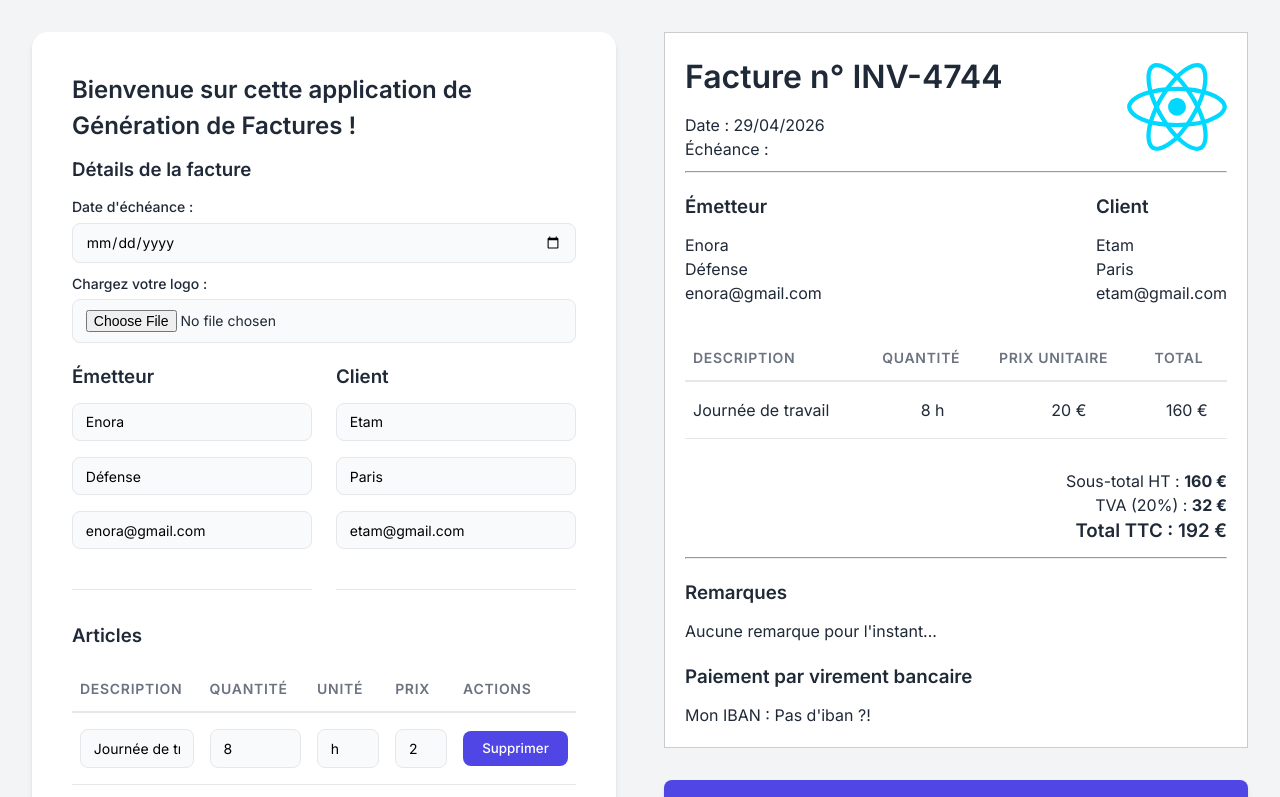
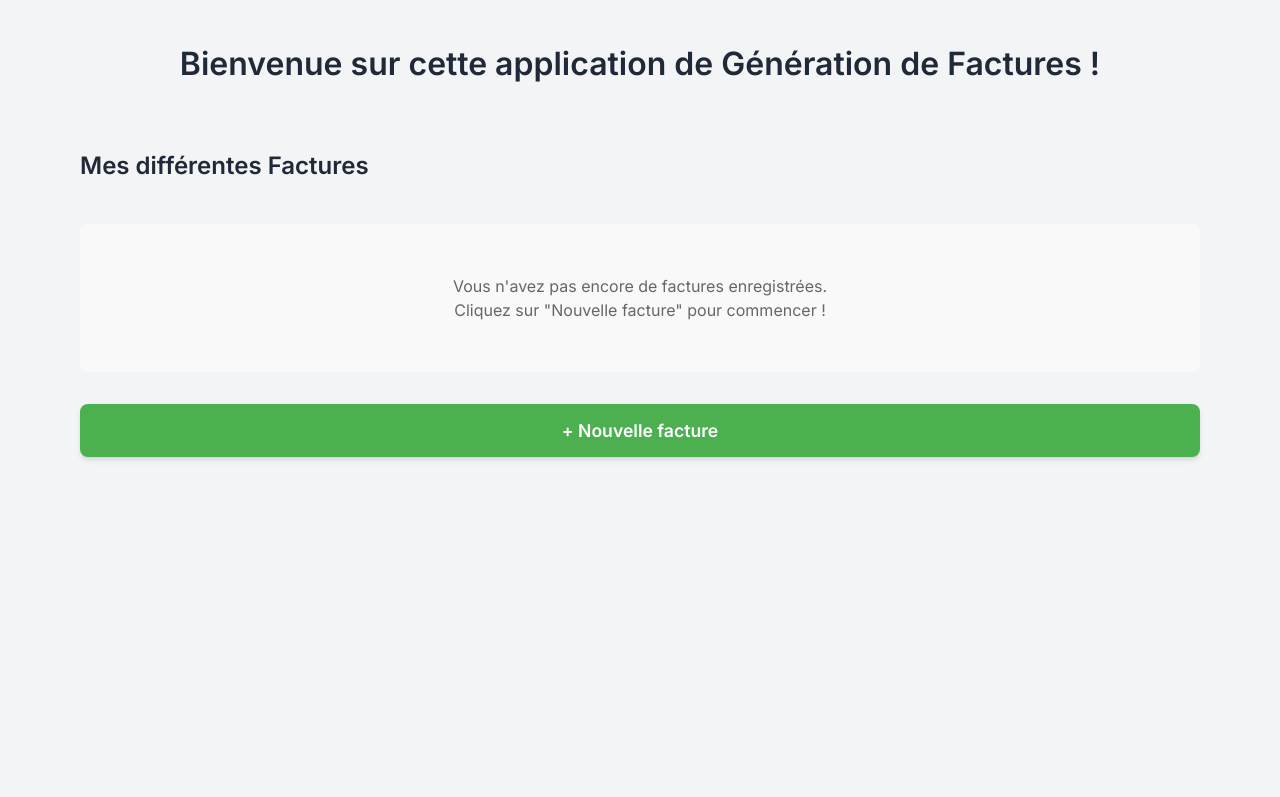
Before and after one commit to sweethehe/invoice-app, a React (Vite) app: page / in a window 1280 px wide. Shown: the top 797 px of the page. Built offline with nearby package versions, Linux system fonts and the light colour scheme.

Commit message:
feat(sauvegarde, listeFacture): ajouter des fonctionalités bonus

```diff
--- a/src/App.jsx
+++ b/src/App.jsx
@@ -1,20 +1,63 @@
 import { useState } from "react";
-import reactLogo from "./assets/react.svg";
-import viteLogo from "./assets/vite.svg";
 import heroImg from "./assets/hero.png";
 import { useInvoice } from "./hooks/useInvoice";
 import { InvoiceForm } from "./components/InvoiceForm/InvoiceForm";
 import { InvoicePreview } from "./components/InvoicePreview/InvoicePreview";
 import { generatePdf } from "./utils/pdfGenerator";
+import { Home } from "./home";
 
 function App() {
-  const { invoice, addItem, updateItem, removeItem, updateField, updateNote, updateIban, updateLogo } =
-    useInvoice();
+  const {
+    invoice,
+    invoiceList,
+    saveInvoice,
+    loadInvoice,
+    createNewInvoice,
+    addItem,
+    updateItem,
+    removeItem,
+    updateField,
+    updateNote,
+    updateIban,
+    updateLogo,
+  } = useInvoice();
+
+  const [currentView, setCurrentView] = useState("home");
+
+  const handleCreateNew = () => {
+    createNewInvoice();
+    setCurrentView("editor");
+  };
+
+  const handleEdit = (invoiceId) => {
+    loadInvoice(invoiceId);
+    setCurrentView("editor");
+  };
+
+  const handleSaveAndHome = () => {
+    saveInvoice();
+    setCurrentView("home");
+  };
+
+  if (currentView === "home") {
+    return (
+      <Home
+        invoiceList={invoiceList}
+        onCreateNew={handleCreateNew}
+        onEdit={handleEdit}
+      />
+    );
+  }
 
   return (
     <>
+      <div style={{ padding: "20px" }}>
+        <button className="download-btn" onClick={() => setCurrentView("home")}>
+          ← Retour à l'accueil
+        </button>
+      </div>
+
       <div className="app-container">
-
         {/* F A C T U R E - F O R M */}
         <div className="app-column">
           <InvoiceForm
@@ -32,11 +75,29 @@ function App() {
         {/* P R E V I E W - F A C T U R E */}
         <div className="app-column">
           <InvoicePreview invoice={invoice} />
-        <button className="download-btn" onClick={() => generatePdf(invoice)}>
+          <div
+            style={{
+              display: "flex",
+              justifyContent: "space-between",
+              marginTop: "20px",
+              gap: "20px",
+            }}
+          >
+            <button
+              className="download-btn"
+              onClick={() => generatePdf(invoice)}
+            >
               Télécharger le PDF
             </button>
+
+            <button
+              className="download-btn"
+              onClick={handleSaveAndHome}
+            >
+              Enregistrer la facture
+            </button>
           </div>
-
+        </div>
       </div>
     </>
   );
--- /dev/null
+++ b/src/components/InvoiceCard.jsx
@@ -0,0 +1,30 @@
+export function InvoiceCard({ invoice, onClick }) {
+  const { number, date } = invoice.details;
+  const clientName = invoice.client.name;
+
+  return (
+    <div
+      onClick={onClick}
+      style={{
+        border: "1px solid #ccc",
+        borderRadius: "8px",
+        padding: "20px",
+        cursor: "pointer",
+        backgroundColor: "white",
+        boxShadow: "0 2px 4px rgba(0,0,0,0.1)",
+        transition: "transform 0.2s",
+      }}
+      onMouseEnter={(e) => (e.currentTarget.style.transform = "scale(1.02)")}
+      onMouseLeave={(e) => (e.currentTarget.style.transform = "scale(1)")}
+    >
+      <h3>Facture n° {number}</h3>
+      <p><strong>Client :</strong> {clientName || "Non renseigné"}</p>
+      <p><strong>Date :</strong> {date}</p>
+      <div style={{ marginTop: "15px", textAlign: "right" }}>
+        <button style={{ padding: "5px 10px", cursor: "pointer" }}>
+          Modifier
+        </button>
+      </div>
+    </div>
+  );
+}
--- a/src/components/InvoiceForm/InvoiceForm.jsx
+++ b/src/components/InvoiceForm/InvoiceForm.jsx
@@ -28,8 +28,7 @@ export function InvoiceForm({
 
   return (
     <div className="form-card">
-      <h2>Bienvenue sur cette application de Génération de Factures !</h2>
-
+      <h2>Formulaire de ma Facture </h2>
       {/* D É T A I L S   F A C T U R E */}
       <div>
         <h3 style={{marginTop: 10}}>Détails de la facture</h3>
--- a/src/components/InvoicePreview/InvoiceHeader.jsx
+++ b/src/components/InvoicePreview/InvoiceHeader.jsx
@@ -3,7 +3,7 @@ import { formatDate } from "../../utils/formatters";
 
 export function InvoiceHeader({invoice}) {
   return (
-    <div style={{ display: "flex", justifyContent: "space-between", marginBottom: 10}}>
+    <div style={{ display: "flex", justifyContent: "space-between", marginBottom: 10,}}>
       <div>
         <h1>Facture n° {invoice.details.number}</h1>
         <p>Date : {invoice.details.date}</p>
--- /dev/null
+++ b/src/home.jsx
@@ -0,0 +1,53 @@
+import { InvoiceCard } from "./components/InvoiceCard";
+
+export function Home({ invoiceList, onCreateNew, onEdit }) {
+  const invoices = Object.values(invoiceList);
+
+  return (
+    <div style={{ padding: "40px", maxWidth: "1200px", margin: "0 auto" }}>
+      <div style={{marginBottom: "40px" }}>
+        <h1 style={{marginBottom: "60px", display: "flex", justifyContent:"center"}}>Bienvenue sur cette application de Génération de Factures !</h1>
+        <h2>Mes différentes Factures</h2>
+      </div>
+
+      {invoices.length === 0 ? (
+        <div
+          style={{
+            textAlign: "center",
+            padding: "50px",
+            backgroundColor: "#f9f9f9",
+            borderRadius: "8px",
+            color: "#666",
+          }}
+        >
+          <p>Vous n'avez pas encore de factures enregistrées.</p>
+          <p>Cliquez sur "Nouvelle facture" pour commencer !</p>
+        </div>
+      ) : (
+        <div
+          style={{
+            display: "grid",
+            gridTemplateColumns: "repeat(auto-fill, minmax(300px, 1fr))",
+            gap: "20px",
+          }}
+        >
+          {invoices.map((invoice) => (
+            <InvoiceCard
+              key={invoice.details.number}
+              invoice={invoice}
+              onClick={() => onEdit(invoice.details.number)}
+            />
+          ))}
+        </div>
+      )}
+
+      <button
+        className="download-btn"
+        onClick={onCreateNew}
+        style={{ backgroundColor: "#4CAF50" }}
+      >
+        + Nouvelle facture
+      </button>
+    </div>
+  );
+}
--- a/src/hooks/useInvoice.js
+++ b/src/hooks/useInvoice.js
@@ -1,7 +1,6 @@
 import { useState } from "react";
 
-export const useInvoice = () => {
-  const [invoice, setInvoice] = useState({
+const getInitialInvoice = () => ({
   sender: {
     name: "Enora",
     address: "Défense",
@@ -23,9 +22,43 @@ export const useInvoice = () => {
   taxRate: 20,
 });
 
-  // F O N C T T I O N S
+export const useInvoice = () => {
+  const [invoiceList, setInvoiceList] = useState(() => {
+    const saved = localStorage.getItem("melio-invoices");
+    if (saved) {
+      return JSON.parse(saved);
+    }
+    return {};
+  });
 
-  // add item
+  const [invoice, setInvoice] = useState(getInitialInvoice());
+
+  // F O N C T I O N S   G L O B A L E S (Navigation & Sauvegarde)
+
+  const saveInvoice = () => {
+    setInvoiceList((prevList) => {
+      const newList = {
+        ...prevList,
+        [invoice.details.number]: invoice
+      };
+
+      localStorage.setItem("melio-invoices", JSON.stringify(newList));
+      return newList;
+    });
+  };
+
+  const loadInvoice = (invoiceId) => {
+    if (invoiceList[invoiceId]) {
+      setInvoice(invoiceList[invoiceId]);
+    }
+  };
+
+  const createNewInvoice = () => {
+    setInvoice(getInitialInvoice());
+  };
+
+  // F O N C T I O N S   D ' E D I T I O N
+
   const addItem = () => {
     setInvoice((prevInvoice) => ({
       ...prevInvoice,
@@ -36,7 +69,6 @@ export const useInvoice = () => {
     }));
   };
 
-  // update field
   const updateField = (section, field, value) => {
     setInvoice((prevInvoice) => ({
       ...prevInvoice,
@@ -47,7 +79,6 @@ export const useInvoice = () => {
     }));
   };
 
-  // update item
   const updateItem = (index, field, value) => {
     setInvoice((prevInvoice) => ({
       ...prevInvoice,
@@ -60,7 +91,6 @@ export const useInvoice = () => {
     }));
   };
 
-  // update Note
   const updateNote = (newNote) => {
     setInvoice((prevInvoice) => ({
       ...prevInvoice,
@@ -68,7 +98,6 @@ export const useInvoice = () => {
     }));
   };
 
-    // update Iban
   const updateIban = (newIban) => {
     setInvoice((prevInvoice) => ({
       ...prevInvoice,
@@ -76,7 +105,6 @@ export const useInvoice = () => {
     }));
   };
 
-  // remove item
   const removeItem = (index) => {
     setInvoice((prevInvoice) => ({
       ...prevInvoice,
@@ -84,7 +112,6 @@ export const useInvoice = () => {
     }));
   };
 
-  // update logo
   const updateLogo = (newLogo) => {
     setInvoice((prevInvoice) => ({
       ...prevInvoice,
@@ -92,5 +119,19 @@ export const useInvoice = () => {
     }));
   };
 
-  return { invoice, setInvoice, addItem, updateItem, updateField, updateIban, updateNote, updateLogo, removeItem };
+  return {
+    invoice,
+    invoiceList,
+    setInvoice,
+    saveInvoice,
+    loadInvoice,
+    createNewInvoice,
+    addItem,
+    updateItem,
+    updateField,
+    updateIban,
+    updateNote,
+    updateLogo,
+    removeItem
   };
+};
```
Also changed, not shown: index.html (+2 -2 lines). Lines whose indentation alone changed are shown as unchanged.
